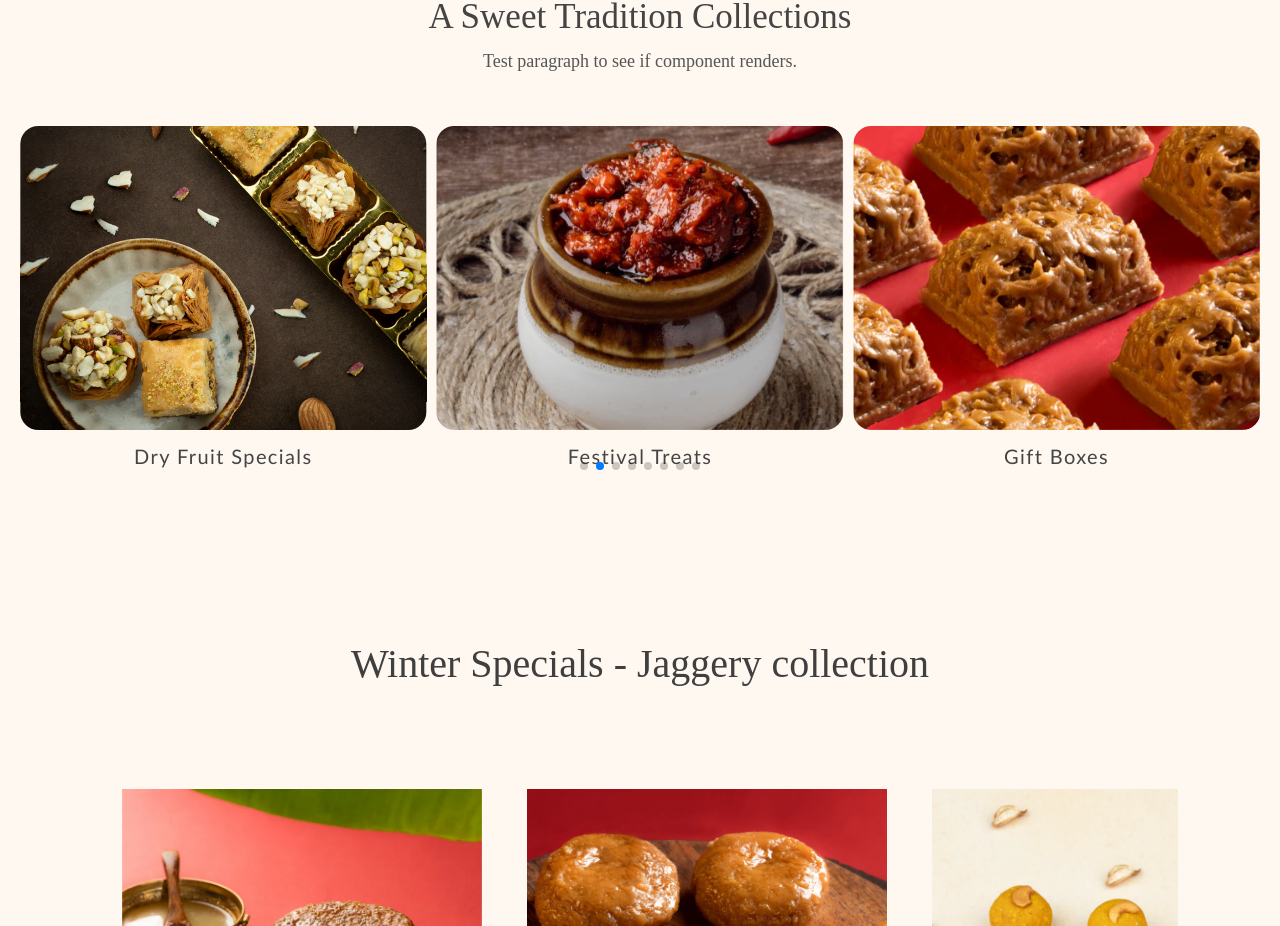
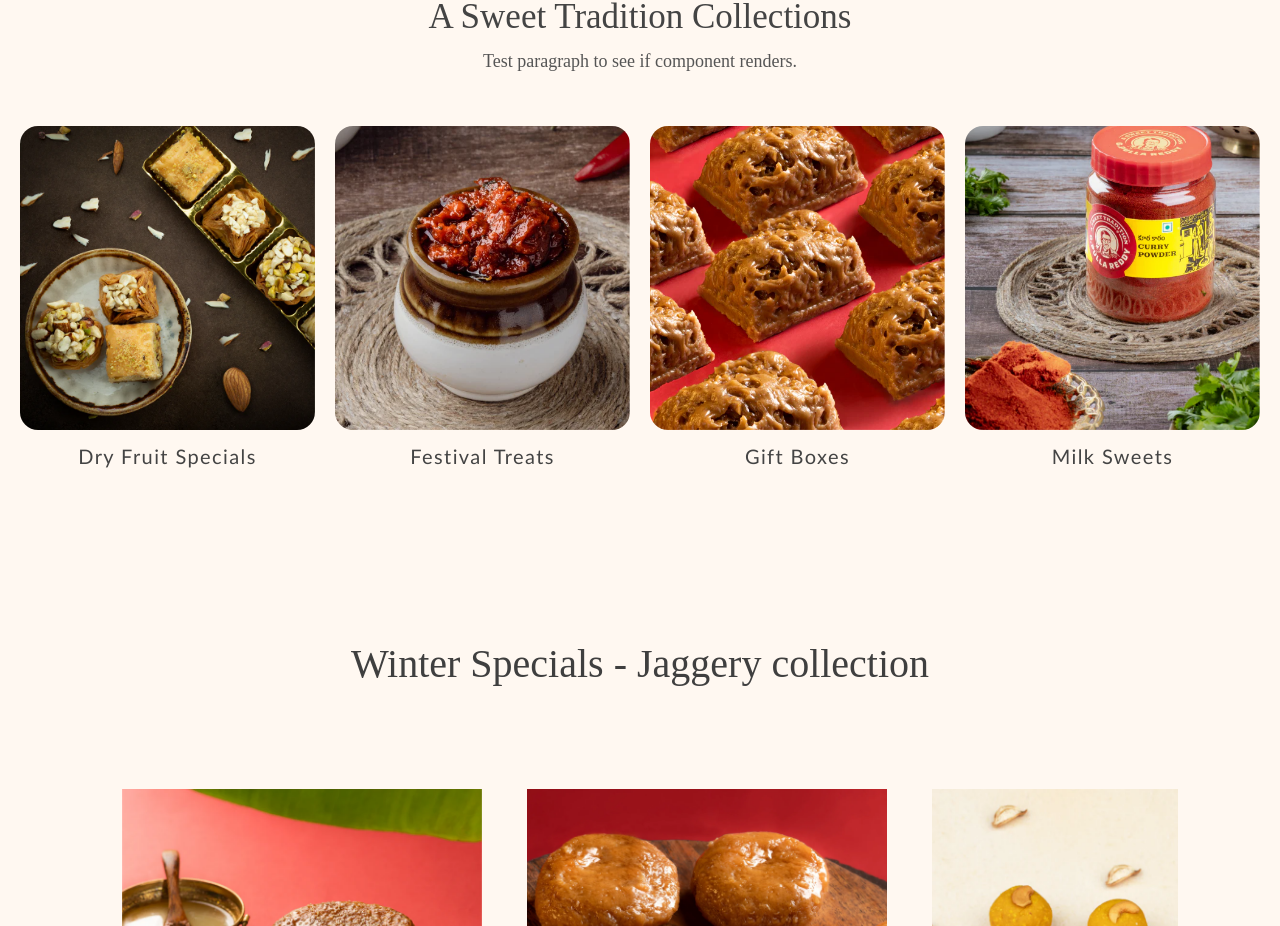
Before and after one commit to atchyuthkarri/SweetsWeb, a React (Vite) app in the folder sweetsecommerce/: page / in a window 1280 px wide. Shown: the part 1596-2522 px from the top of the page. Built offline with nearby package versions, Linux system fonts and the light colour scheme; a web font is replaced by a local one.

Commit message:
nav icon updated

```diff
--- a/sweetsecommerce/src/components/Products/ProductCard.css
+++ b/sweetsecommerce/src/components/Products/ProductCard.css
@@ -72,3 +72,56 @@
   height: 38px;
   font-size: 14px;
 }
+@media (max-width: 1024px) {
+  .card-item {
+    max-width: 320px;
+  }
+
+  .item-image {
+    height: 300px;
+  }
+
+  .item-details {
+    font-size: 18px;
+  }
+}
+
+@media (max-width: 768px) {
+  .card-item {
+    max-width: 260px;
+  }
+
+  .item-image {
+    height: 240px;
+  }
+
+  .item-details {
+    font-size: 16px;
+  }
+
+  .cartbutton {
+    width: 120px;
+    height: 36px;
+    font-size: 13px;
+  }
+
+  .countbutton {
+    width: 100px;
+    height: 34px;
+    font-size: 13px;
+  }
+}
+
+@media (max-width: 480px) {
+  .card-item {
+    max-width: 220px;
+  }
+
+  .item-image {
+    height: 200px;
+  }
+
+  .item-details {
+    font-size: 14px;
+  }
+}
--- a/sweetsecommerce/src/components/SweetTraditionCollection/SweetCollection.jsx
+++ b/sweetsecommerce/src/components/SweetTraditionCollection/SweetCollection.jsx
@@ -33,25 +33,18 @@ const SweetCollection = () => {
       </div>
 
       <Swiper
-  spaceBetween={10}
-  pagination={{ clickable: true }}
+  spaceBetween={20}
   loop={true}
+  speed={800}
+  grabCursor={true}
   autoplay={{ delay: 2500, disableOnInteraction: false }}
   modules={[Pagination, Autoplay]}
   className="mySwiper"
   breakpoints={{
-    320: {
-      slidesPerView: 1.3,
-    },
-    480: {
-      slidesPerView: 1.8,
-    },
-    768: {
-      slidesPerView: 2.5,
-    },
-    1024: {
-      slidesPerView: 3,
-    },
+    320: { slidesPerView: 1 },
+    480: { slidesPerView: 2 },
+    768: { slidesPerView: 3 },
+    1024: { slidesPerView: 4 },
   }}
 >
   {collections.map((item) => (
--- a/sweetsecommerce/src/styles/Navbar.css
+++ b/sweetsecommerce/src/styles/Navbar.css
@@ -93,7 +93,7 @@
   }
 
   .logo img {
-    width: 160px;
+    width: 80px;
     padding-left: 20px;
   }
 
```
